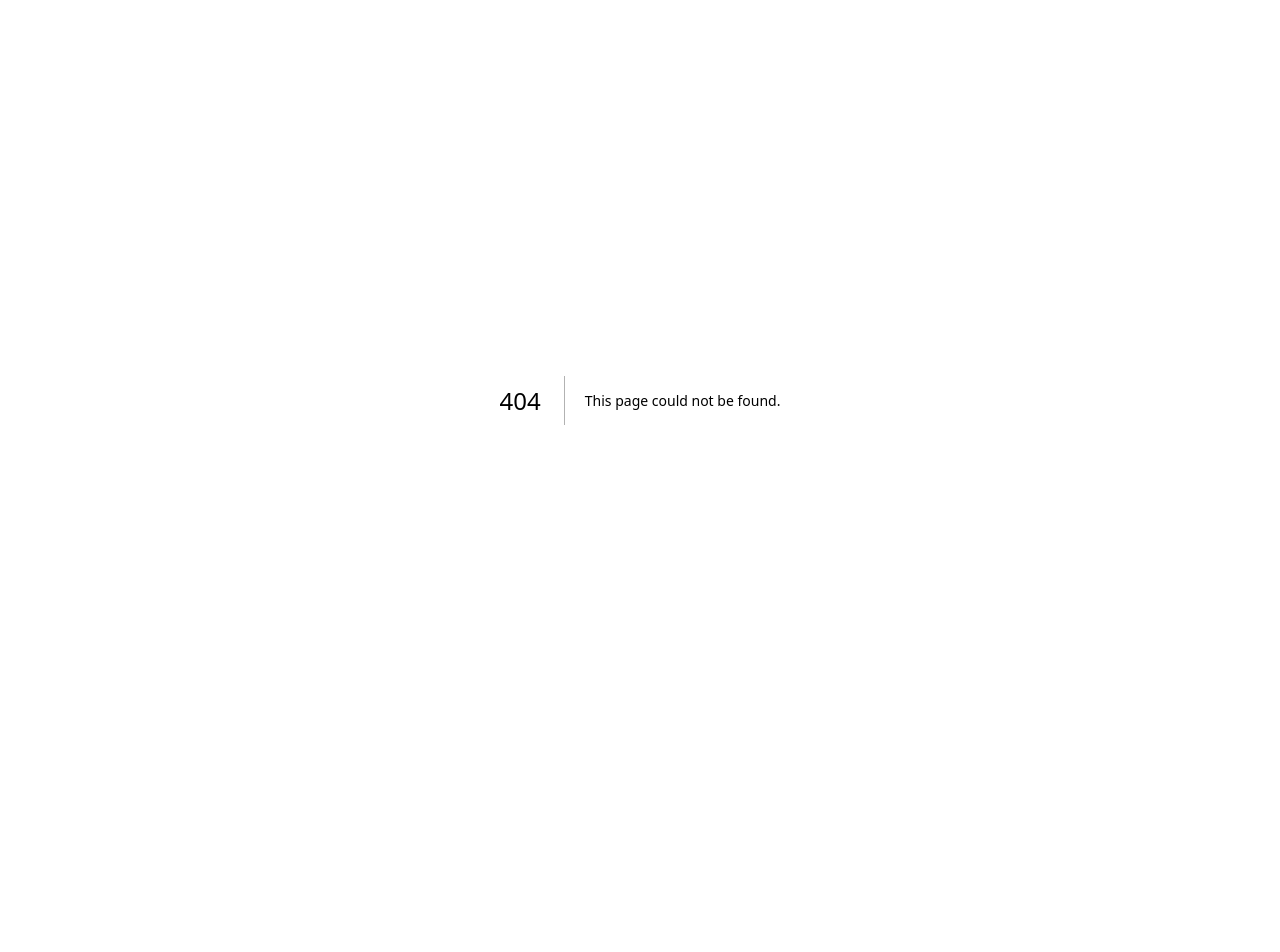
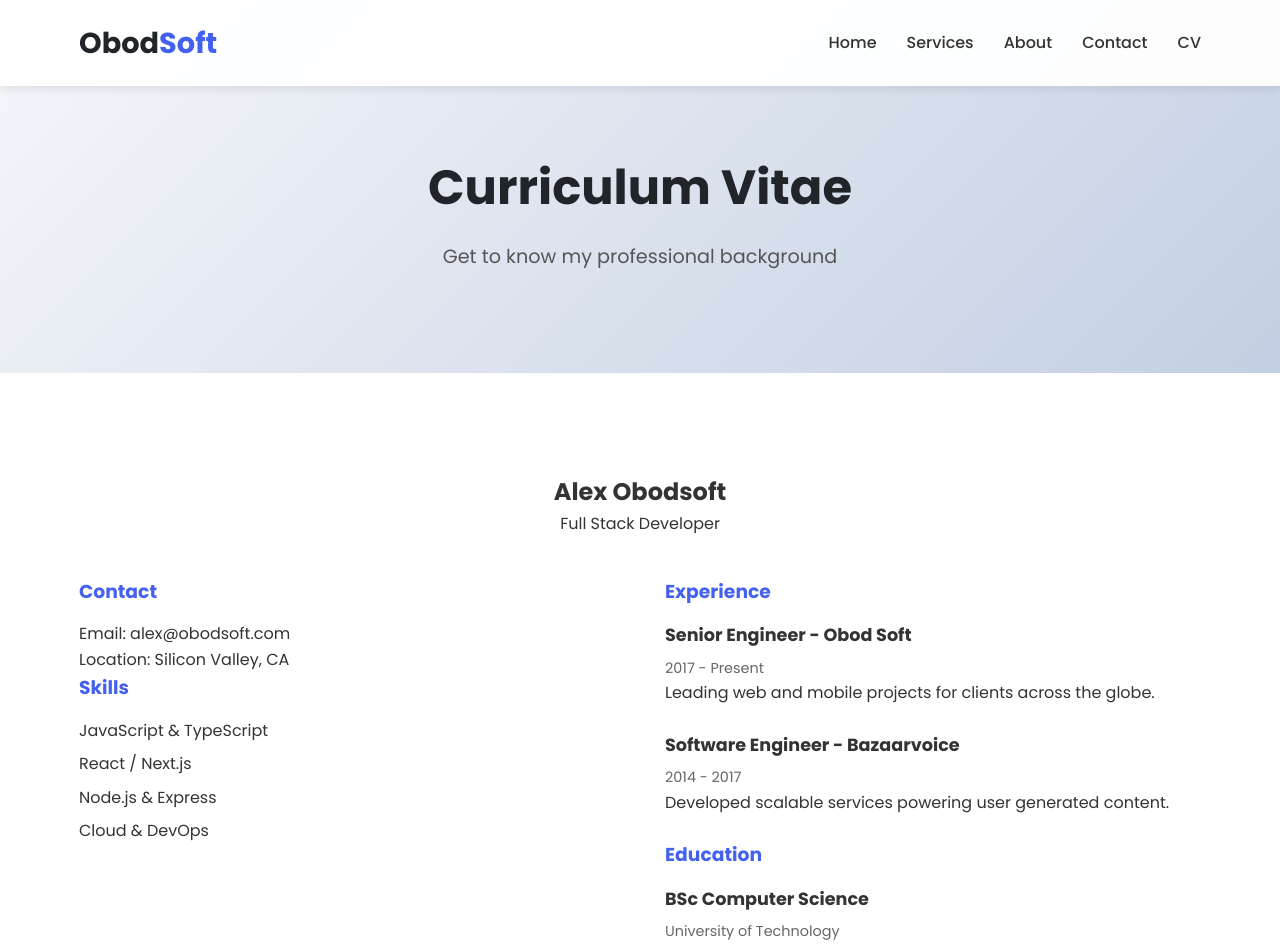
Before and after one commit to obodsoft/obodsoft_web, a Next.js app: page /cv in a window 1280 px wide. Before the commit this address had no page. Shown: the top 952 px of the page. Before the commit the page ends 800 px from the top, so only its background shows below. Built offline with nearby package versions, Linux system fonts and the light colour scheme.

Commit message:
Add CV page and route

```diff
--- /dev/null
+++ b/src/app/cv/page.tsx
@@ -0,0 +1,20 @@
+import Header from "@/components/Header";
+import PageHero from "@/components/PageHero";
+import CV from "@/components/CV";
+import Footer from "@/components/Footer";
+
+export const metadata = {
+  title: "CV | Obod Soft",
+  description: "Professional experience and skills of Alex Obodsoft",
+};
+
+export default function CvPage() {
+  return (
+    <main>
+      <Header />
+      <PageHero title="Curriculum Vitae" subtitle="Get to know my professional background" />
+      <CV />
+      <Footer />
+    </main>
+  );
+}
--- /dev/null
+++ b/src/components/CV.tsx
@@ -0,0 +1,55 @@
+"use client";
+
+import { useEffect } from "react";
+import { animateOnScroll } from "@/utils/animations";
+
+export default function CV() {
+  useEffect(() => {
+    animateOnScroll();
+  }, []);
+
+  return (
+    <section className="cv">
+      <div className="container">
+        <div className="cv-header animate-on-scroll">
+          <h2>Alex Obodsoft</h2>
+          <p>Full Stack Developer</p>
+        </div>
+        <div className="cv-content">
+          <div className="cv-left animate-on-scroll">
+            <h3>Contact</h3>
+            <p>Email: <a href="mailto:alex@obodsoft.com">alex@obodsoft.com</a></p>
+            <p>Location: Silicon Valley, CA</p>
+
+            <h3>Skills</h3>
+            <ul className="skills">
+              <li>JavaScript & TypeScript</li>
+              <li>React / Next.js</li>
+              <li>Node.js & Express</li>
+              <li>Cloud & DevOps</li>
+            </ul>
+          </div>
+          <div className="cv-right animate-on-scroll">
+            <h3>Experience</h3>
+            <div className="cv-item">
+              <h4>Senior Engineer - Obod Soft</h4>
+              <span>2017 - Present</span>
+              <p>Leading web and mobile projects for clients across the globe.</p>
+            </div>
+            <div className="cv-item">
+              <h4>Software Engineer - Bazaarvoice</h4>
+              <span>2014 - 2017</span>
+              <p>Developed scalable services powering user generated content.</p>
+            </div>
+
+            <h3>Education</h3>
+            <div className="cv-item">
+              <h4>BSc Computer Science</h4>
+              <span>University of Technology</span>
+            </div>
+          </div>
+        </div>
+      </div>
+    </section>
+  );
+}
--- a/src/components/Header.tsx
+++ b/src/components/Header.tsx
@@ -54,6 +54,11 @@ export default function Header() {
                 Contact
               </Link>
             </li>
+            <li>
+              <Link href="/cv" onClick={() => setIsMenuOpen(false)}>
+                CV
+              </Link>
+            </li>
           </ul>
           <div className={`hamburger ${isMenuOpen ? "active" : ""}`} onClick={toggleMenu}>
             <span></span>
--- a/src/styles/globals.css
+++ b/src/styles/globals.css
@@ -512,6 +512,56 @@ nav {
     min-height: 150px;
 }
 
+/* CV Page */
+.cv {
+    background-color: white;
+}
+
+.cv-header {
+    text-align: center;
+    margin-bottom: 40px;
+}
+
+.cv-content {
+    display: flex;
+    gap: 50px;
+}
+
+.cv-left,
+.cv-right {
+    flex: 1;
+}
+
+.cv-left h3,
+.cv-right h3 {
+    color: var(--primary-color);
+    margin-bottom: 15px;
+}
+
+.skills li {
+    margin-bottom: 8px;
+}
+
+.cv-item {
+    margin-bottom: 25px;
+}
+
+.cv-item h4 {
+    font-size: 1.1rem;
+    margin-bottom: 5px;
+}
+
+.cv-item span {
+    font-size: 0.9rem;
+    color: #666;
+}
+
+@media (max-width: 768px) {
+    .cv-content {
+        flex-direction: column;
+    }
+}
+
 /* Footer */
 footer {
     background-color: var(--dark-color);
```
